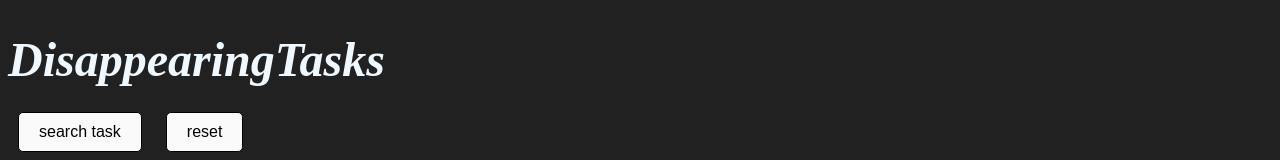
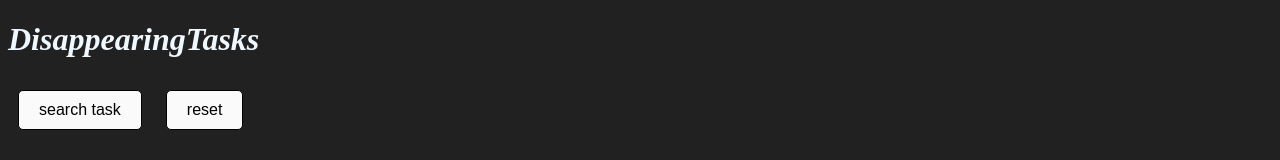
Before and after one commit to shubhamkumar8564/DisappearingTasks, a plain HTML site: page index.html in a window 1280 px wide. Shown: the top 160 px of the page. Drawn offline with Linux system fonts and the light colour scheme.

Commit message:
css update

```diff
--- a/style.css
+++ b/style.css
@@ -11,10 +11,6 @@ li{
 }
 
 
-.heading h1{
-    font-size: 3em;
-    margin-bottom: 15px;
-}
 
 
 button {
```
